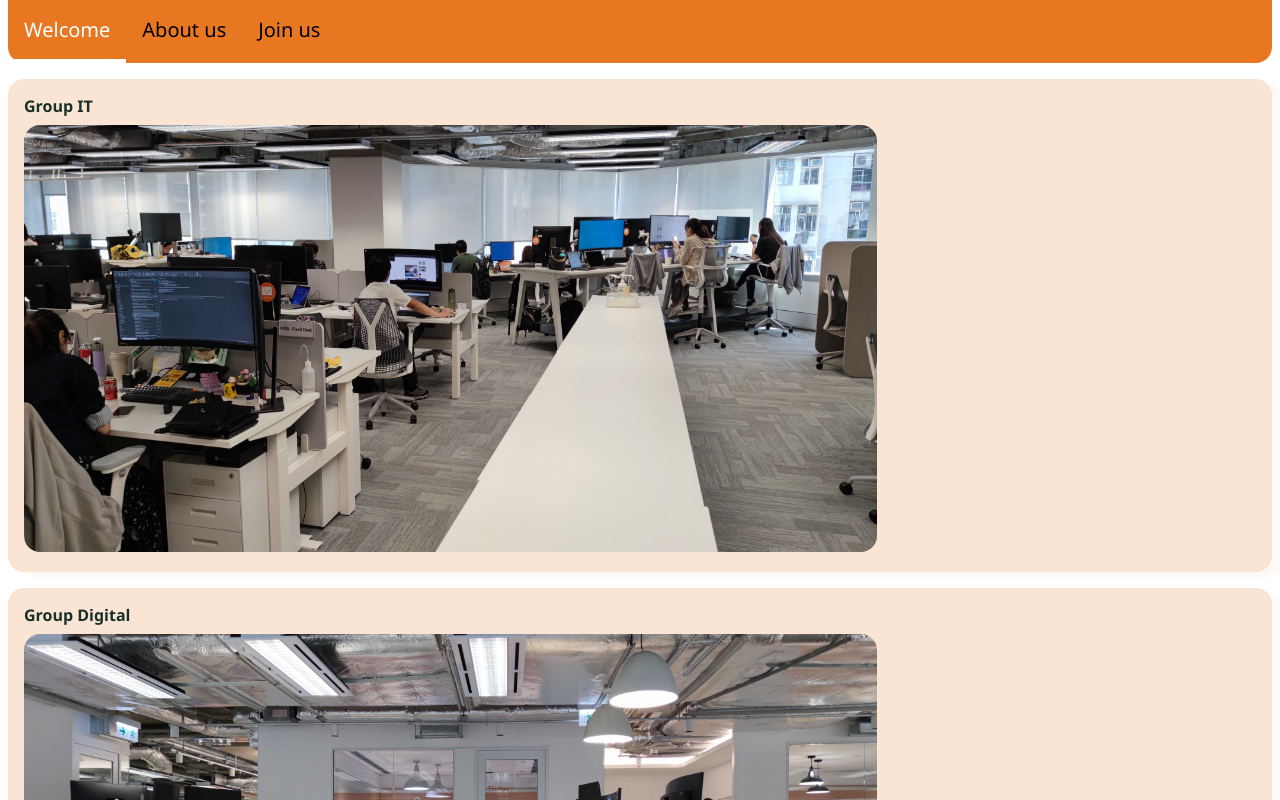
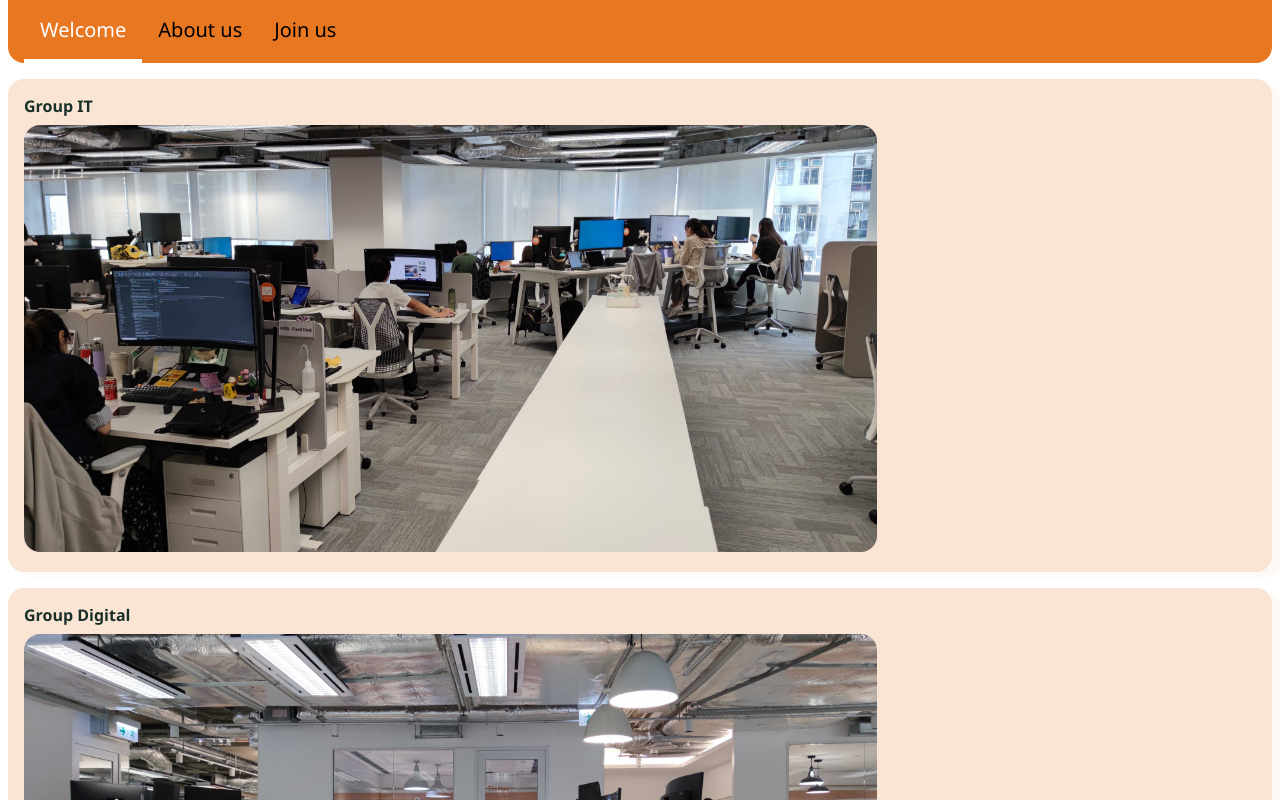
Before and after one commit to lamhtf/about, a Next.js app: page / in a window 1280 px wide. Shown: the top 800 px of the page. Built offline with nearby package versions, Linux system fonts and the light colour scheme.

Commit message:
* update bar style

```diff
--- a/components/TopMenuBar/styles/topMenuBar.module.scss
+++ b/components/TopMenuBar/styles/topMenuBar.module.scss
@@ -6,6 +6,7 @@ $font: "Segoe UI", Tahoma, Geneva, Verdana, sans-serif;
 
 .menu {
   padding: 0px;
+  padding-left: 16px;
   background-color: $primary-bg;
   border-end-end-radius: 16px;
   border-end-start-radius: 16px;
```
